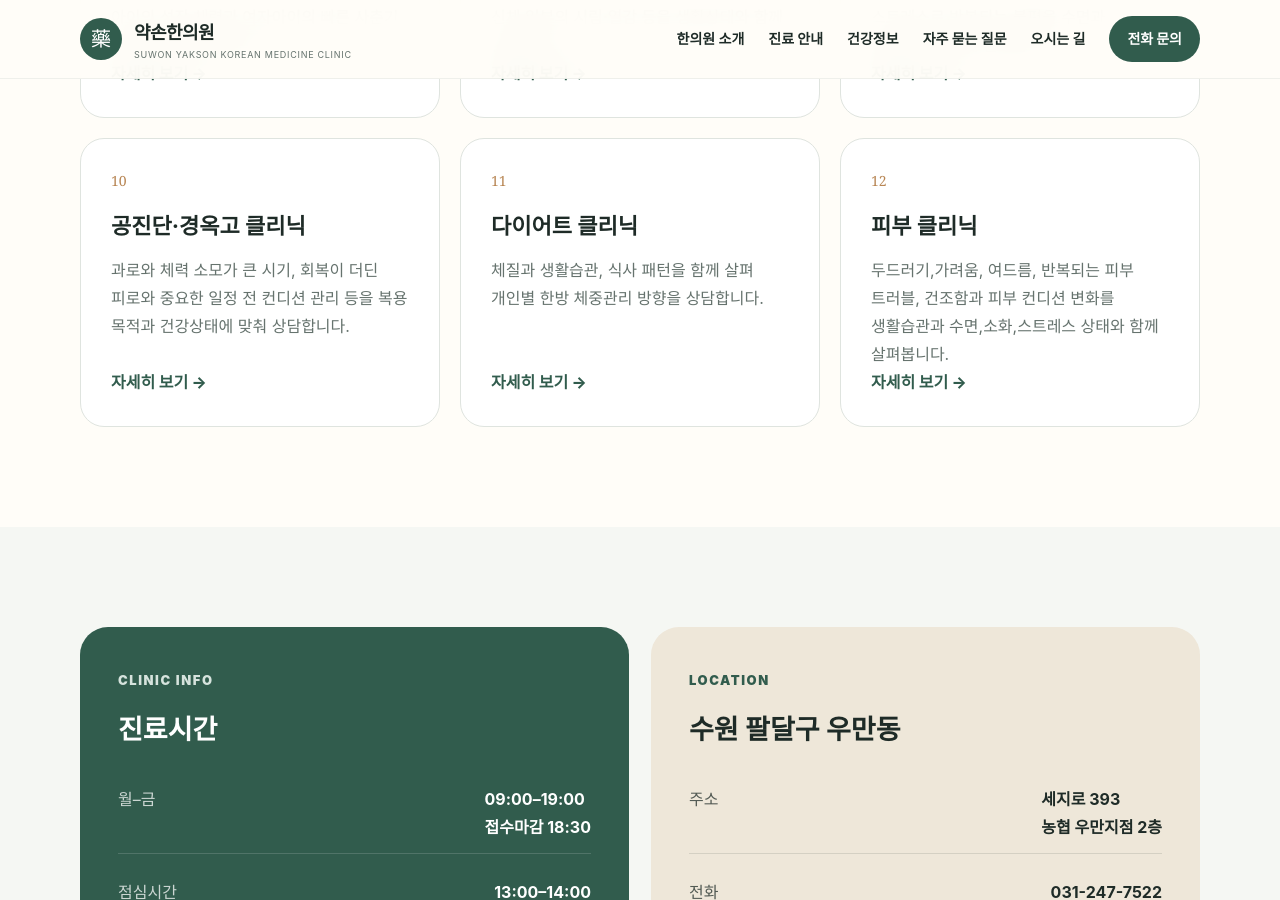
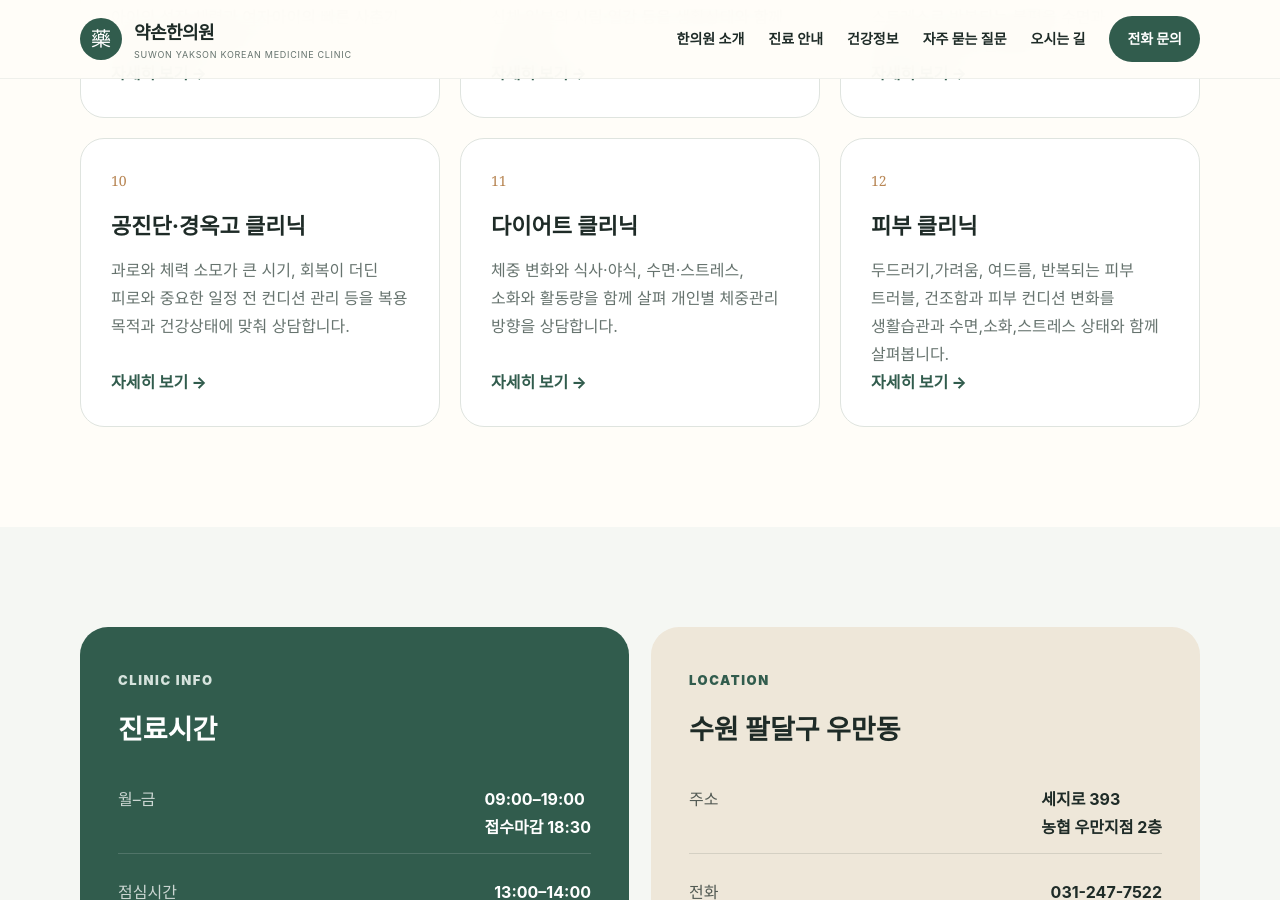
Before and after one commit to yaksonclinic/yakson-suwon-site, a Jekyll site: the page built from index.md, in a window 1280 px wide and 900 px high, scrolled down 1753 px. Built offline with Jekyll 4.4.1, drawn with Linux system fonts in a browser that asks for light colours.

Commit message:
Update index.md

```diff
--- a/index.md
+++ b/index.md
@@ -146,11 +146,11 @@ description: "수원 팔달구 우만동 약손한의원의 진료시간, 위치
 </article>
 
       <article class="card">
-        <span class="num">11</span>
-        <h3>다이어트 클리닉</h3>
-        <p>체질과 생활습관, 식사 패턴을 함께 살펴 개인별 한방 체중관리 방향을 상담합니다.</p>
-        <a class="card-link" href="{{ '/treatment/' | relative_url }}">자세히 보기 →</a>
-      </article>
+  <span class="num">11</span>
+  <h3>다이어트 클리닉</h3>
+  <p>체중 변화와 식사·야식, 수면·스트레스, 소화와 활동량을 함께 살펴 개인별 체중관리 방향을 상담합니다.</p>
+  <a class="card-link" href="{{ '/clinic/diet/' | relative_url }}">자세히 보기 →</a>
+</article>
 
 <article class="card">
   <span class="num">12</span>
```
